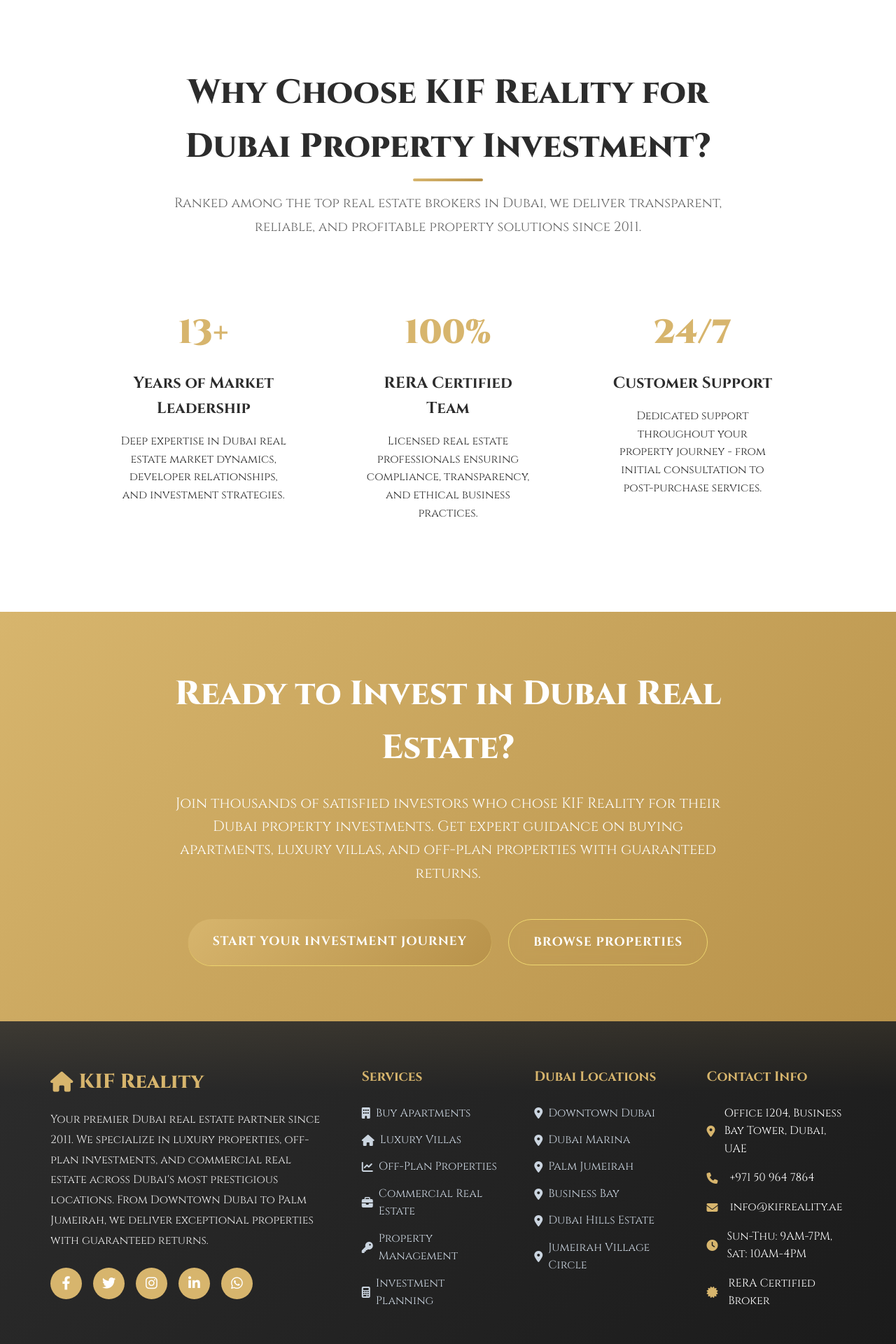
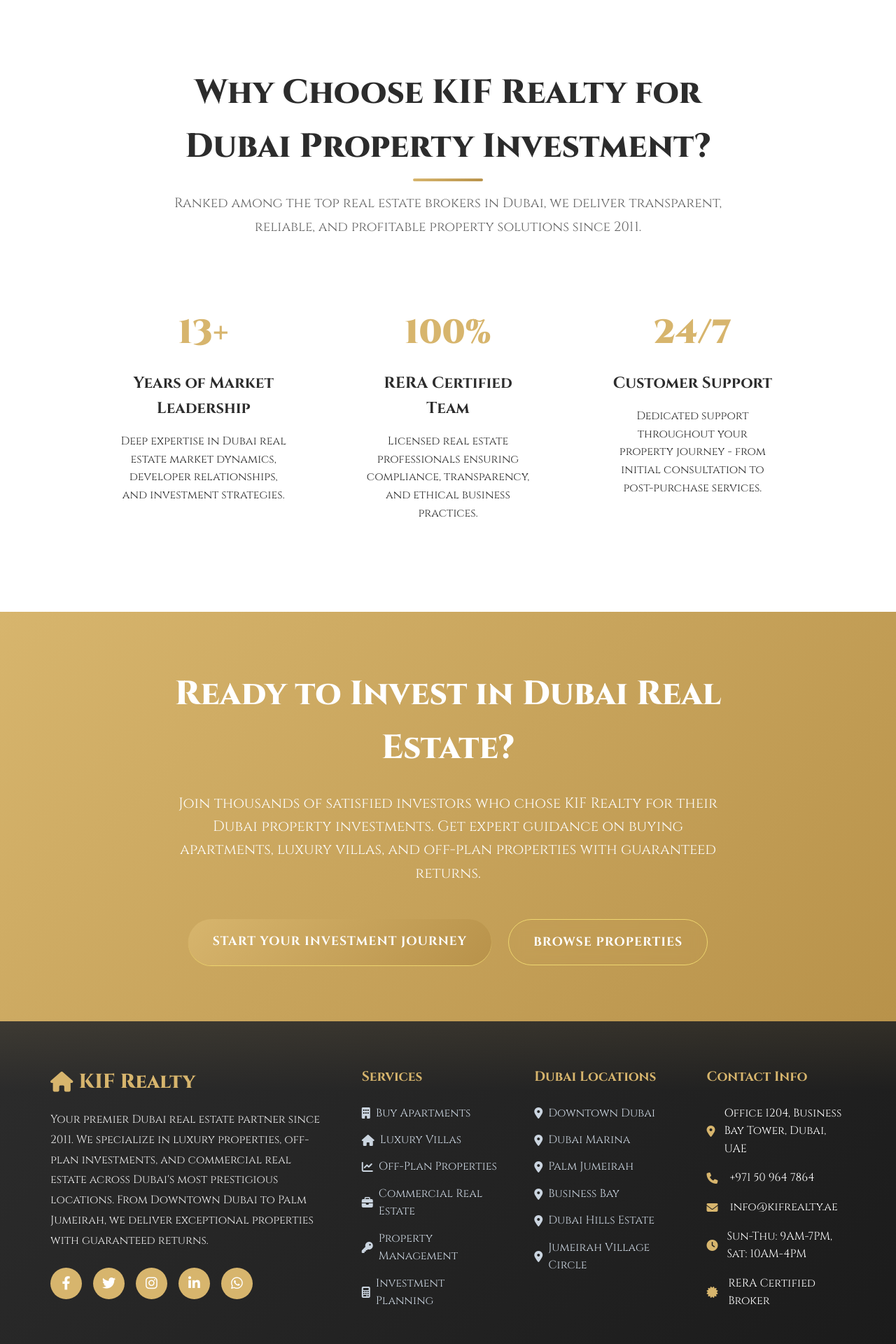
Before and after one commit to sreehari-a-h/Kif-Reality, a Django app: template templates/index.html in a window 1280 px wide. Shown: the part 3652-5572 px from the top of the page at 70% size. Run offline with Django 4.2, Linux system fonts and the light colour scheme; the template is opened without the code that fills it, so the values that code supplies are empty.

Commit message:
refactor: updated reality with realty.

```diff
--- a/kif_reality/settings.py
+++ b/kif_reality/settings.py
@@ -11,7 +11,7 @@
 
 DEBUG = config('DEBUG', default=True, cast=bool)
 
-ALLOWED_HOSTS = ['localhost', '127.0.0.1', '*', '192.168.x.x', '54.237.196.120', 'kifreality.com', 'www.kifreality.com']
+ALLOWED_HOSTS = ['localhost', '127.0.0.1', '*', '192.168.x.x', '54.237.196.120', 'kifrealty.com', 'www.kifrealty.com']
 
 INSTALLED_APPS = [
     'django.contrib.admin',
@@ -49,7 +49,7 @@
     'django.middleware.clickjacking.XFrameOptionsMiddleware',
 ]
 
-ROOT_URLCONF = 'kif_reality.urls'
+ROOT_URLCONF = 'kif_realty.urls'
 
 MEDIA_URL = '/media/'
 MEDIA_ROOT = os.path.join(BASE_DIR, 'media')
@@ -77,7 +77,7 @@
     },
 ]
 
-WSGI_APPLICATION = 'kif_reality.wsgi.application'
+WSGI_APPLICATION = 'kif_realty.wsgi.application'
 
 DATABASES = {
     'default': {
--- a/kif_reality/wsgi.py
+++ b/kif_reality/wsgi.py
@@ -1,6 +1,6 @@
 import os
 from django.core.wsgi import get_wsgi_application
 
-os.environ.setdefault('DJANGO_SETTINGS_MODULE', 'kif_reality.settings')
+os.environ.setdefault('DJANGO_SETTINGS_MODULE', 'kif_realty.settings')
 
 application = get_wsgi_application()
--- a/main/admin.py
+++ b/main/admin.py
@@ -187,9 +187,9 @@
 
 
 # Customize admin site header and title
-admin.site.site_header = "KIF Reality Blog Administration"
-admin.site.site_title = "KIF Reality Admin"
-admin.site.index_title = "Welcome to KIF Reality Blog Admin"
+admin.site.site_header = "KIF Realty Blog Administration"
+admin.site.site_title = "KIF Realty Admin"
+admin.site.index_title = "Welcome to KIF Realty Blog Admin"
 
 # @admin.register(ContactMessage)
 # class ContactMessageAdmin(admin.ModelAdmin):
--- a/main/views.py
+++ b/main/views.py
@@ -714,7 +714,7 @@
         )
 
     # User confirmation email
-    user_subject = "Thank you for contacting KIF Reality"
+    user_subject = "Thank you for contacting KIF Realty"
     user_message = f"""
     Dear {contact.first_name},
 
@@ -728,11 +728,11 @@
 
     In the meantime, feel free to reach out directly:
     📞 +971 50 964 7864
-    📧 info@kifreality.ae
+    📧 info@kifrealty.ae
     💬 WhatsApp: https://wa.me/971509647864
 
     Best regards,
-    KIF Reality Team
+    KIF Realty Team
     """
 
     send_mail(
--- a/manage.py
+++ b/manage.py
@@ -3,7 +3,7 @@
 import sys
 
 def main():
-    os.environ.setdefault('DJANGO_SETTINGS_MODULE', 'kif_reality.settings')
+    os.environ.setdefault('DJANGO_SETTINGS_MODULE', 'kif_realty.settings')
     try:
         from django.core.management import execute_from_command_line
     except ImportError as exc:
--- a/templates/base.html
+++ b/templates/base.html
@@ -6,9 +6,9 @@
 <head>
     <meta charset="UTF-8">
     <meta name="viewport" content="width=device-width, initial-scale=1.0">
-    <title>{% block title %}KIF Reality - Premium Dubai Real Estate | Buy Property in Dubai 2025{% endblock %}</title>
+    <title>{% block title %}KIF Realty - Premium Dubai Real Estate | Buy Property in Dubai 2025{% endblock %}</title>
     <meta name="description"
-        content="{% block description %}KIF Reality - Top Dubai real estate company since 2011. Buy apartments, luxury villas, off-plan properties in Dubai. Expert investment guidance for Dubai property ROI.{% endblock %}">
+        content="{% block description %}KIF Realty - Top Dubai real estate company since 2011. Buy apartments, luxury villas, off-plan properties in Dubai. Expert investment guidance for Dubai property ROI.{% endblock %}">
     <meta name="keywords"
         content="Dubai real estate, buy property Dubai, luxury villas Dubai, off-plan properties Dubai, Dubai investment properties, real estate Dubai 2025">
 
@@ -931,7 +931,7 @@
     <nav class="navbar" id="navbar">
         <a href="{% url 'index' %}" class="navbar-brand">
             <img src="{% static 'images/logo-kif.png' %}?v=2" class="modal-logo">
-            <span>KIF Reality</span>
+            <span>KIF Realty</span>
         </a>
 
         <button class="mobile-toggle" aria-label="Toggle menu" id="mobileToggle">
@@ -942,7 +942,7 @@
             <li class="mobile-icon">
                 <a href="{% url 'index' %}" class="navbar-brand">
                     <img src="{% static 'images/logo-kif.png' %}?v=2" class="modal-logo">
-                    <span>KIF Reality</span>
+                    <span>KIF Realty</span>
                 </a>
             </li>
             <li><a href="{% url 'index' %}"
@@ -970,7 +970,7 @@
         <div class="footer-content">
             <div class="footer-grid">
                 <div class="footer-brand">
-                    <h3><i class="fas fa-home"></i>KIF Reality</h3>
+                    <h3><i class="fas fa-home"></i>KIF Realty</h3>
                     <p>Your premier Dubai real estate partner since 2011. We specialize in luxury properties, off-plan
                         investments, and commercial real estate across Dubai's most prestigious locations. From Downtown
                         Dubai to Palm Jumeirah, we deliver exceptional properties with guaranteed returns.</p>
@@ -1012,14 +1012,14 @@
                     <h5>Contact Info</h5>
                     <p><i class="fas fa-map-marker-alt"></i>Office 1204, Business Bay Tower, Dubai, UAE</p>
                     <p><i class="fas fa-phone"></i>+971 50 964 7864</p>
-                    <p><i class="fas fa-envelope"></i>info@kifreality.ae</p>
+                    <p><i class="fas fa-envelope"></i>info@kifrealty.ae</p>
                     <p><i class="fas fa-clock"></i>Sun-Thu: 9AM-7PM, Sat: 10AM-4PM</p>
                     <p><i class="fas fa-certificate"></i>RERA Certified Broker</p>
                 </div>
             </div>
 
             <div class="footer-bottom">
-                <p>&copy; 2025 KIF Reality. All rights reserved. | Dubai Real Estate Broker License: 123456</p>
+                <p>&copy; 2025 KIF Realty. All rights reserved. | Dubai Real Estate Broker License: 123456</p>
                 <div class="footer-links">
                     <a href="#">Privacy Policy</a>
                     <a href="#">Terms of Service</a>
@@ -1411,7 +1411,7 @@
         window.addEventListener('scroll', requestTick);
 
         // Console branding
-        console.log('%cKIF Reality', 'color: #d7b56d; font-size: 24px; font-weight: bold;');
+        console.log('%cKIF Realty', 'color: #d7b56d; font-size: 24px; font-weight: bold;');
         console.log('%cPremium Dubai Real Estate Since 2011', 'color: #666; font-size: 12px;');
     </script>
 
--- a/templates/blog_detail.html
+++ b/templates/blog_detail.html
@@ -1,6 +1,6 @@
 {% extends 'base.html' %}
 
-{% block title %}{{ post.title }} - KIF Reality Blog{% endblock %}
+{% block title %}{{ post.title }} - KIF Realty Blog{% endblock %}
 
 {% block meta_description %}{{ post.meta_description|default:post.excerpt }}{% endblock %}
 
@@ -96,7 +96,7 @@
                         </div>
                         <div class="author-info">
                             <h4>{{ post.author.get_full_name|default:post.author.username }}</h4>
-                            <p>Real estate expert at KIF Reality with extensive knowledge of Dubai's property market.</p>
+                            <p>Real estate expert at KIF Realty with extensive knowledge of Dubai's property market.</p>
                         </div>
                     </div>
 
--- a/templates/blogs.html
+++ b/templates/blogs.html
@@ -2,9 +2,9 @@
 
 {% block title %}
     {% if search_query %}
-        Search Results for "{{ search_query }}" - KIF Reality Blog
+        Search Results for "{{ search_query }}" - KIF Realty Blog
     {% else %}
-        Blogs - KIF Reality
+        Blogs - KIF Realty
     {% endif %}
 {% endblock %}
 
--- a/templates/index.html
+++ b/templates/index.html
@@ -1,6 +1,6 @@
 {% extends 'base.html' %}
 
-{% block title %}Home - KIF Reality{% endblock %}
+{% block title %}Home - KIF Realty{% endblock %}
 
 {% load static %}
 
@@ -165,7 +165,7 @@
 <!-- Why Choose Us Section -->
 <section class="why-choose-section">
     <div class="section-title">
-        <h2>Why Choose KIF Reality for Dubai Property Investment?</h2>
+        <h2>Why Choose KIF Realty for Dubai Property Investment?</h2>
         <p>Ranked among the top real estate brokers in Dubai, we deliver transparent, reliable, and profitable
             property solutions since 2011.</p>
     </div>
@@ -195,7 +195,7 @@
 <section class="cta-section">
     <div class="cta-content">
         <h2>Ready to Invest in Dubai Real Estate?</h2>
-        <p>Join thousands of satisfied investors who chose KIF Reality for their Dubai property investments. Get
+        <p>Join thousands of satisfied investors who chose KIF Realty for their Dubai property investments. Get
             expert guidance on buying apartments, luxury villas, and off-plan properties with guaranteed returns.
         </p>
         <div class="cta-buttons">
--- a/templates/properties.html
+++ b/templates/properties.html
@@ -1,6 +1,6 @@
 {% extends 'base.html' %}
 
-{% block title %}Properties - KIF Reality{% endblock %}
+{% block title %}Properties - KIF Realty{% endblock %}
 
 {% load static %}
 
--- a/templates/property_detail.html
+++ b/templates/property_detail.html
@@ -1,6 +1,6 @@
 {% extends 'base.html' %}
 
-{% block title %}{{ property.title.en }} - KIF Reality{% endblock %}
+{% block title %}{{ property.title.en }} - KIF Realty{% endblock %}
 
 {% load static %}
 {% load custom_filters %}
--- a/templates/unit_detail.html
+++ b/templates/unit_detail.html
@@ -2,7 +2,7 @@
 {% load static %}
 {% load custom_filters %}
 
-{% block title %}{{ unit.unit_type.en|default:"Unit" }} - {{ property.title.en }} - KIF Reality{% endblock %}
+{% block title %}{{ unit.unit_type.en|default:"Unit" }} - {{ property.title.en }} - KIF Realty{% endblock %}
 
 {% block content %}
 <style>
```
Also changed, not shown: templates/about.html (+9 -9 lines), templates/contact.html (+4 -4 lines), 1 other file.
